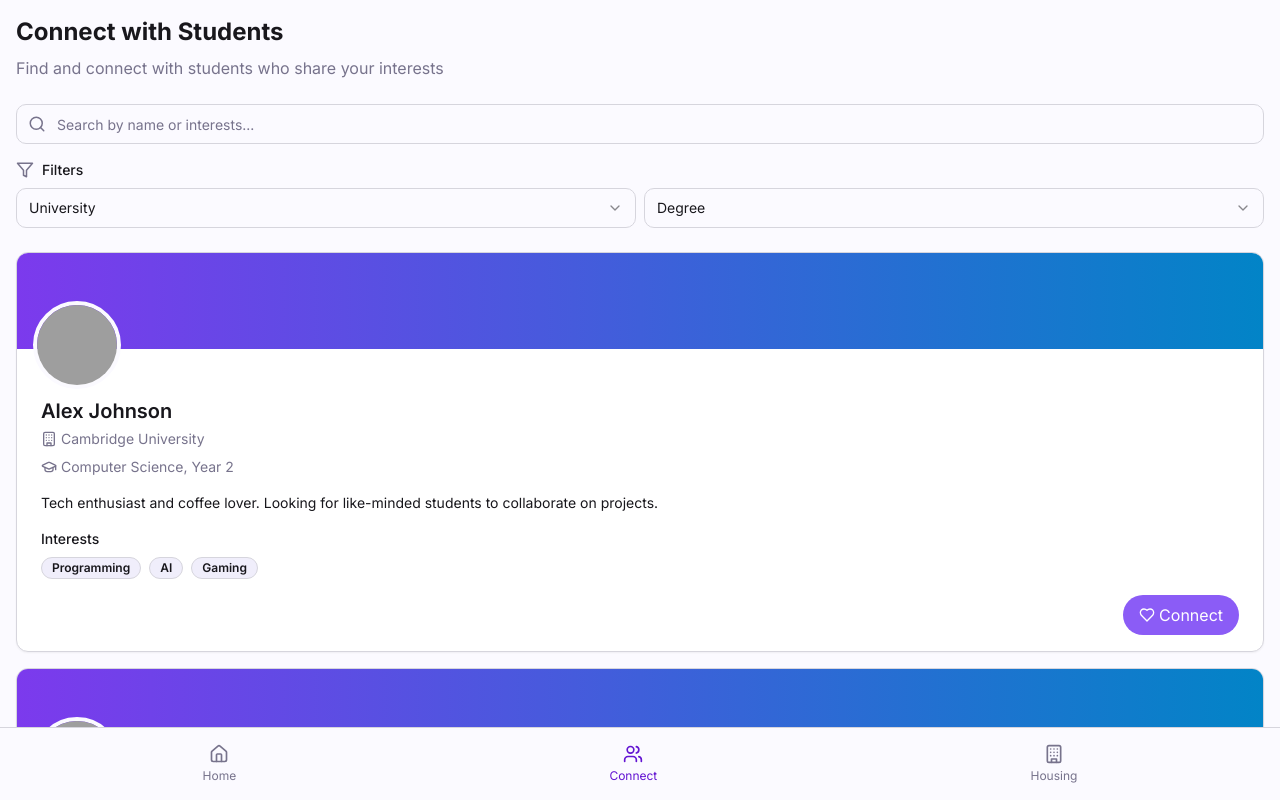
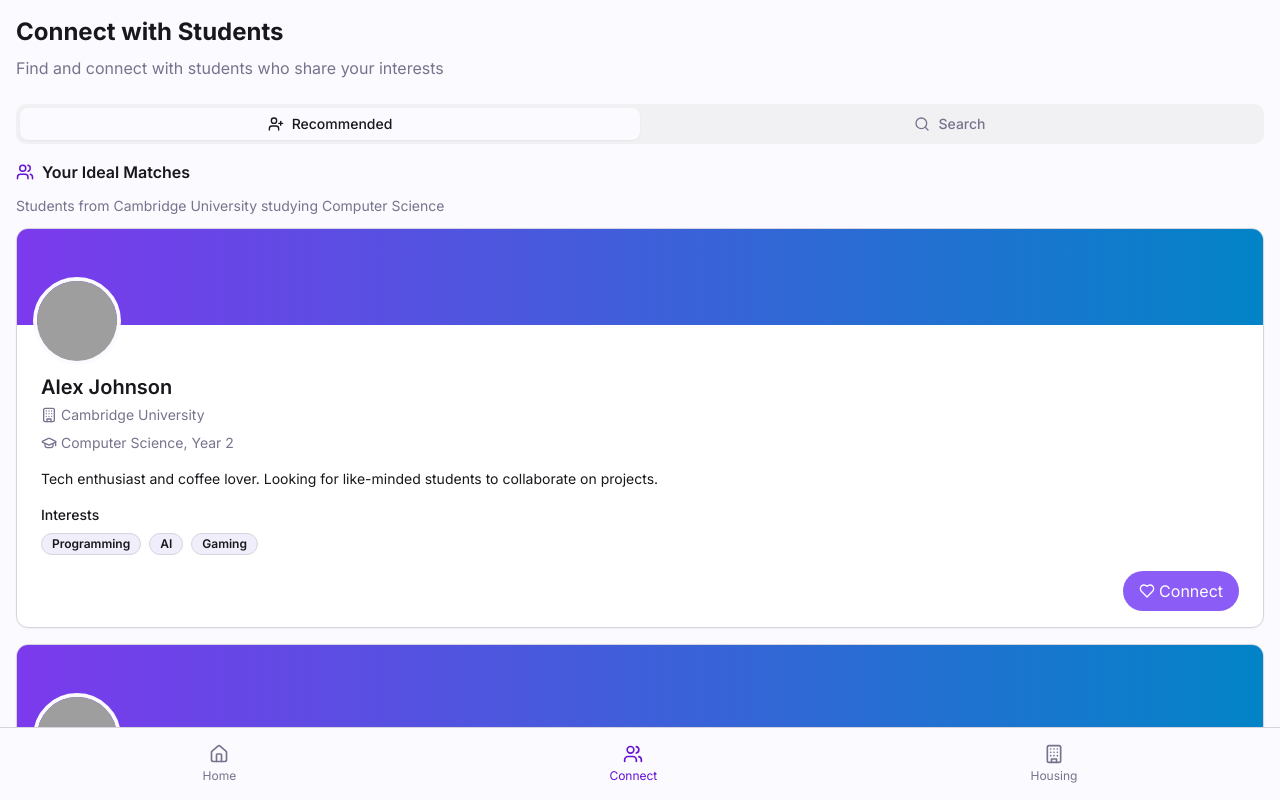
Before and after one commit to camillechan2711/rekro, a React (Vite) app: page /connect in a window 1280 px wide. Built offline with nearby package versions, Linux system fonts and the light colour scheme; grey boxes are pictures that could not be loaded.

Commit message:
Refactor: Implement personalized connect page
Implement personalized user recommendations based on degree, university, and degree.

```diff
--- a/src/pages/Connect.tsx
+++ b/src/pages/Connect.tsx
@@ -1,12 +1,12 @@
-
 import React, { useState } from 'react';
 import { useToast } from '@/hooks/use-toast';
 import { Input } from '@/components/ui/input';
 import { Select, SelectContent, SelectItem, SelectTrigger, SelectValue } from '@/components/ui/select';
+import { Tabs, TabsContent, TabsList, TabsTrigger } from '@/components/ui/tabs';
 import ProfileCard from '@/components/ProfileCard';
 import Navbar from '@/components/Navbar';
-import { mockUsers, universities, degrees } from '@/data/mockData';
-import { Search, Filter } from 'lucide-react';
+import { mockUsers, universities, degrees, currentUser } from '@/data/mockData';
+import { Search, Filter, UserPlus, Users, School, GraduationCap } from 'lucide-react';
 
 const Connect = () => {
   const [searchTerm, setSearchTerm] = useState('');
@@ -21,7 +21,33 @@ const Connect = () => {
     });
   };
 
+  const getBestMatches = () => {
+    const exactMatches = mockUsers.filter(user =>
+      user.id !== currentUser.id &&
+      user.university === currentUser.university &&
+      user.degree === currentUser.degree
+    ).slice(0, 5);
+
+    const universityMatches = mockUsers.filter(user =>
+      user.id !== currentUser.id &&
+      user.university === currentUser.university &&
+      user.degree !== currentUser.degree
+    ).slice(0, 5);
+
+    const degreeMatches = mockUsers.filter(user =>
+      user.id !== currentUser.id &&
+      user.university !== currentUser.university &&
+      user.degree === currentUser.degree
+    ).slice(0, 5);
+
+    return { exactMatches, universityMatches, degreeMatches };
+  };
+
+  const { exactMatches, universityMatches, degreeMatches } = getBestMatches();
+
   const filteredUsers = mockUsers.filter(user => {
+    if (user.id === currentUser.id) return false;
+
     const matchesSearch = user.name.toLowerCase().includes(searchTerm.toLowerCase()) ||
                         user.bio.toLowerCase().includes(searchTerm.toLowerCase());
     const matchesUniversity = universityFilter ? user.university === universityFilter : true;
@@ -32,13 +58,98 @@ const Connect = () => {
 
   return (
     <div className="app-container">
-      <main className="main-content p-4">
+      <main className="main-content p-4 pb-16">
         <div className="mb-6 animate-fadeIn">
           <h1 className="text-2xl font-bold mb-2">Connect with Students</h1>
           <p className="text-muted-foreground">Find and connect with students who share your interests</p>
         </div>
 
-        <div className="mb-6 animate-slideUp" style={{ animationDelay: '100ms' }}>
+        <Tabs defaultValue="recommended" className="mb-6">
+          <TabsList className="grid w-full grid-cols-2">
+            <TabsTrigger value="recommended" className="flex items-center gap-2">
+              <UserPlus size={16} />
+              <span>Recommended</span>
+            </TabsTrigger>
+            <TabsTrigger value="search" className="flex items-center gap-2">
+              <Search size={16} />
+              <span>Search</span>
+            </TabsTrigger>
+          </TabsList>
+
+          <TabsContent value="recommended" className="mt-4 space-y-6">
+            {exactMatches.length > 0 && (
+              <div className="space-y-3">
+                <div className="flex items-center gap-2">
+                  <Users size={18} className="text-primary" />
+                  <h3 className="font-semibold">Your Ideal Matches</h3>
+                </div>
+                <p className="text-sm text-muted-foreground mb-2">Students from {currentUser.university} studying {currentUser.degree}</p>
+                <div className="space-y-4">
+                  {exactMatches.map((user) => (
+                    <div key={user.id} className="animate-slideUp">
+                      <ProfileCard
+                        user={user}
+                        showActions
+                        onConnect={handleConnect}
+                      />
+                    </div>
+                  ))}
+                </div>
+              </div>
+            )}
+
+            {universityMatches.length > 0 && (
+              <div className="space-y-3">
+                <div className="flex items-center gap-2">
+                  <School size={18} className="text-primary" />
+                  <h3 className="font-semibold">From Your University</h3>
+                </div>
+                <p className="text-sm text-muted-foreground mb-2">Other students at {currentUser.university}</p>
+                <div className="space-y-4">
+                  {universityMatches.map((user) => (
+                    <div key={user.id} className="animate-slideUp">
+                      <ProfileCard
+                        user={user}
+                        showActions
+                        onConnect={handleConnect}
+                      />
+                    </div>
+                  ))}
+                </div>
+              </div>
+            )}
+
+            {degreeMatches.length > 0 && (
+              <div className="space-y-3">
+                <div className="flex items-center gap-2">
+                  <GraduationCap size={18} className="text-primary" />
+                  <h3 className="font-semibold">Studying {currentUser.degree}</h3>
+                </div>
+                <p className="text-sm text-muted-foreground mb-2">Students studying {currentUser.degree} at other universities</p>
+                <div className="space-y-4">
+                  {degreeMatches.map((user) => (
+                    <div key={user.id} className="animate-slideUp">
+                      <ProfileCard
+                        user={user}
+                        showActions
+                        onConnect={handleConnect}
+                      />
+                    </div>
+                  ))}
+                </div>
+              </div>
+            )}
+
+            {exactMatches.length === 0 && universityMatches.length === 0 && degreeMatches.length === 0 && (
+              <div className="text-center py-8 text-muted-foreground animate-fadeIn">
+                <p>No personalized matches found.</p>
+                <p>Try using the search tab to find students.</p>
+              </div>
+            )}
+          </TabsContent>
+
+          <TabsContent value="search" className="mt-4">
+            <div className="animate-slideUp mb-6">
               <div className="relative mb-4">
                 <Search className="absolute left-3 top-1/2 transform -translate-y-1/2 text-muted-foreground" size={18} />
                 <Input
@@ -60,7 +171,7 @@ const Connect = () => {
                     <SelectValue placeholder="University" />
                   </SelectTrigger>
                   <SelectContent>
-                <SelectItem value="all">All Universities</SelectItem>
+                    <SelectItem value="">All Universities</SelectItem>
                     {universities.map(uni => (
                       <SelectItem key={uni.id} value={uni.name}>{uni.name}</SelectItem>
                     ))}
@@ -72,7 +183,7 @@ const Connect = () => {
                     <SelectValue placeholder="Degree" />
                   </SelectTrigger>
                   <SelectContent>
-                <SelectItem value="all">All Degrees</SelectItem>
+                    <SelectItem value="">All Degrees</SelectItem>
                     {degrees.map(deg => (
                       <SelectItem key={deg.id} value={deg.name}>{deg.name}</SelectItem>
                     ))}
@@ -84,7 +195,7 @@ const Connect = () => {
             <div className="pb-4">
               {filteredUsers.length > 0 ? (
                 filteredUsers.map(user => (
-              <div key={user.id} className="animate-slideUp" style={{ animationDelay: '200ms' }}>
+                  <div key={user.id} className="animate-slideUp mb-4">
                     <ProfileCard
                       user={user}
                       showActions
@@ -99,6 +210,8 @@ const Connect = () => {
                 </div>
               )}
             </div>
+          </TabsContent>
+        </Tabs>
       </main>
       <Navbar />
     </div>
```
Lines whose indentation alone changed are shown as unchanged.
